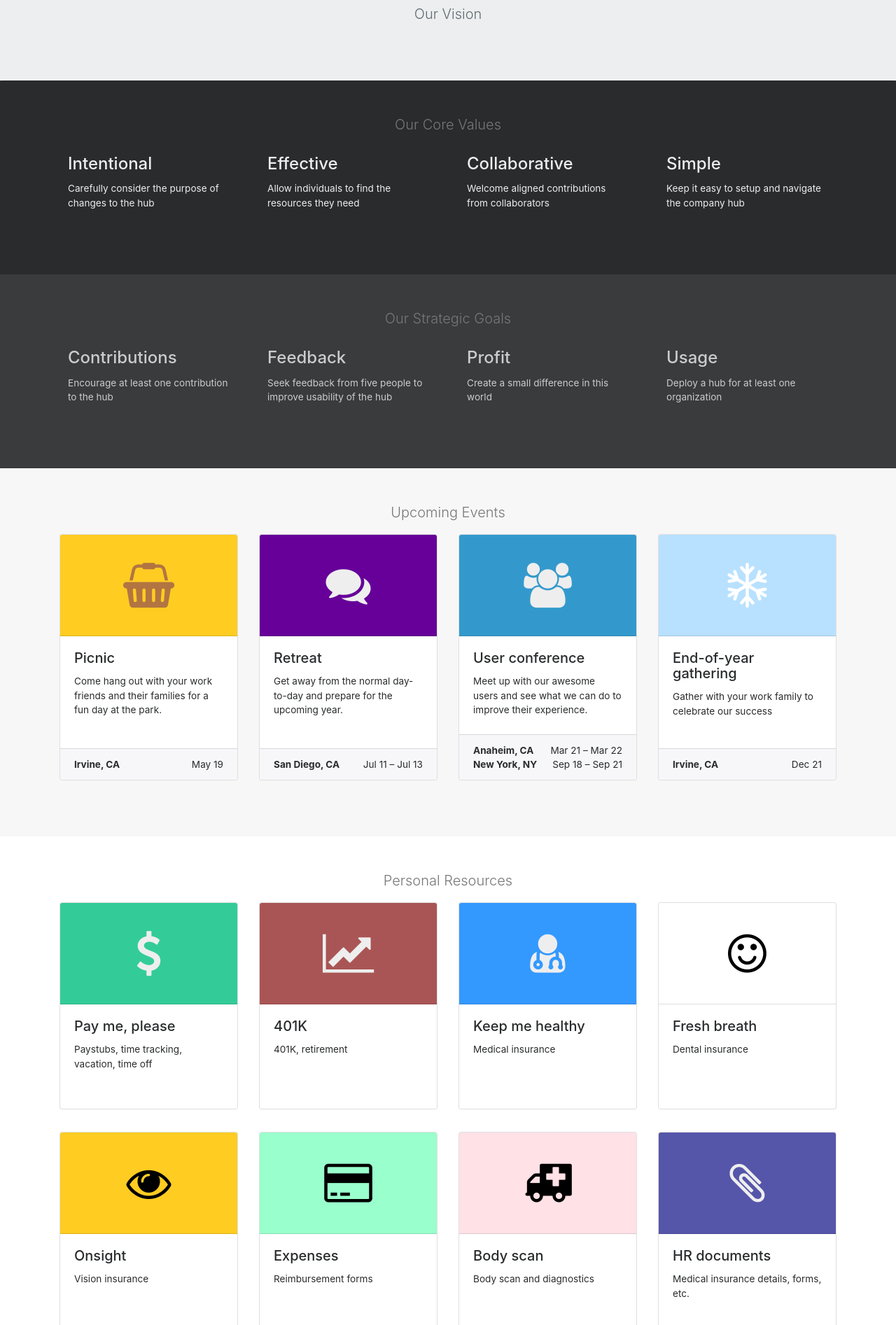
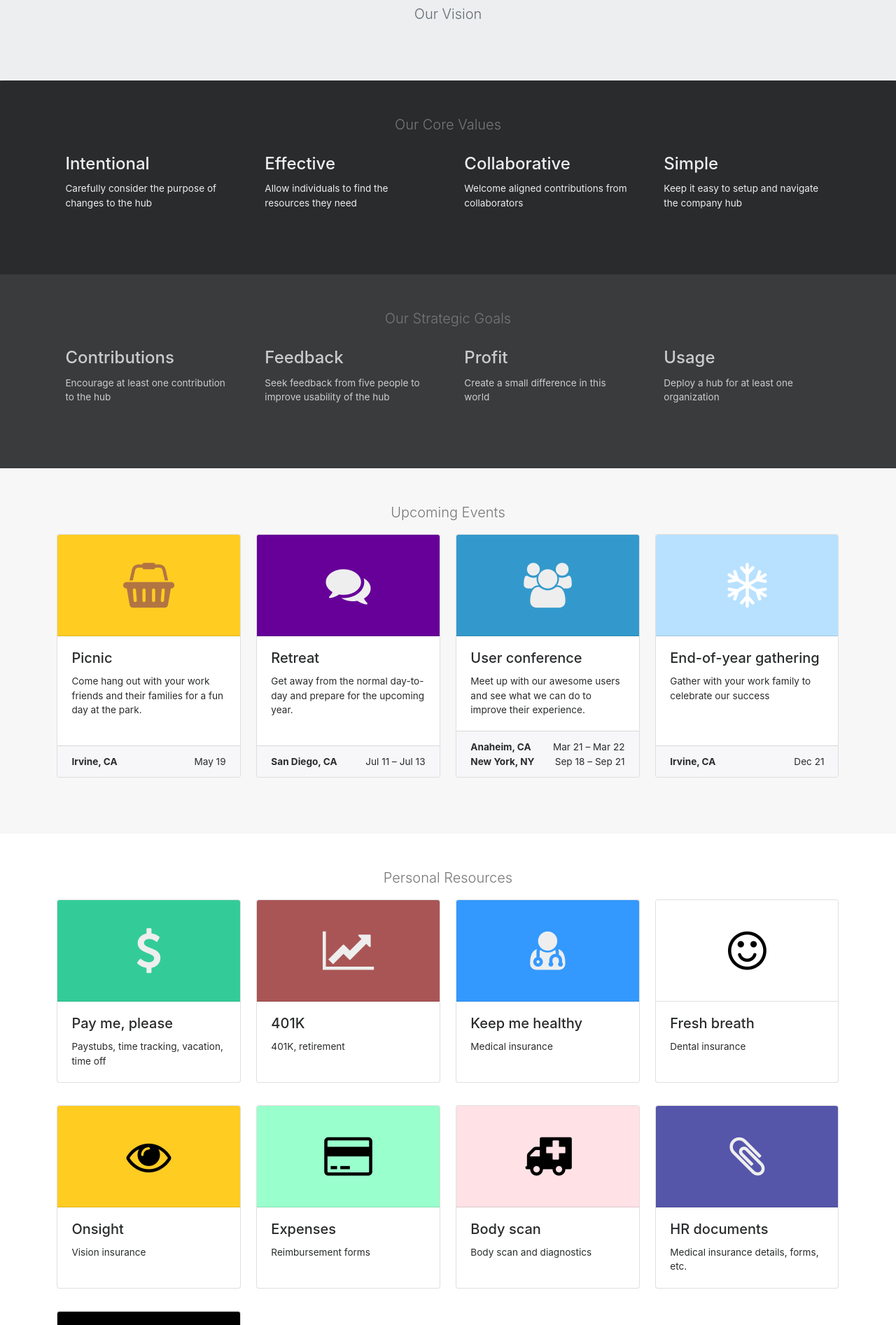
Before and after one commit to lightster/hub, a Jekyll site: the page built from index.md, in a window 1280 px wide. Shown: the part 629-2522 px from the top of the page at 70% size. Built offline with Jekyll 4.4.1, drawn with Linux system fonts in a browser that asks for light colours; nearby versions of some CDN libraries; comment, search, counter and statistics services are not loaded.

Commit message:
Better utilize flex so height is not hard-coded

```diff
--- a/_includes/org_cards.html
+++ b/_includes/org_cards.html
@@ -5,13 +5,11 @@
     <div class="row">
 
       {% for card in include.cards %}
-        <div class="col-sm-6 col-lg-3">
-          <div class="card">
-            <h4 class="card-title">{{ card.title }}</h4>
-            <p class="card-text">
-              {{ card.description }}
-            </p>
-          </div>
+        <div class="card">
+          <h4 class="card-title">{{ card.title }}</h4>
+          <p class="card-text">
+            {{ card.description }}
+          </p>
         </div>
       {% endfor %}
 
--- a/_includes/resource_icon_card.html
+++ b/_includes/resource_icon_card.html
@@ -22,7 +22,6 @@
   {% endif %}
 {% endcapture %}
 
-<div class="{{ include.width_class | default: 'col-sm-6 col-lg-3' }}">
 <div class="card">
   {{ link_begin }}
     <i class="card-header fa fa-{{ include.icon }}"
@@ -47,4 +46,3 @@
     </div>
   {% endif %}
 </div>
-</div>
--- a/assets/main.css
+++ b/assets/main.css
@@ -121,13 +121,35 @@ body.cover {
   background-color: #f7f7f7;
 }
 
-@media (min-width: 576px) {
-  .hub .resources .card {
-    min-height: 18.5rem;
+.hub .card {
+  padding: 0;
+  flex: 0 0 auto;
+  margin-left: 5%;
+  margin-right: 5%;
+  width: 90%;
+}
+
+@media (min-width: 768px) {
+  .hub .card {
+    margin-left: 1%;
+    margin-right: 1%;
+    width: 48%;
   }
+}
 
-  .hub .resources.upcoming-events .card {
-    min-height: 22rem;
+@media (min-width: 992px) {
+  .hub .card {
+    margin-left: 1%;
+    margin-right: 1%;
+    width: 31%;
+  }
+}
+
+@media (min-width: 1200px) {
+  .hub .card {
+    margin-left: 1%;
+    margin-right: 1%;
+    width: 23%;
   }
 }
 
```
Lines whose indentation alone changed are shown as unchanged.
